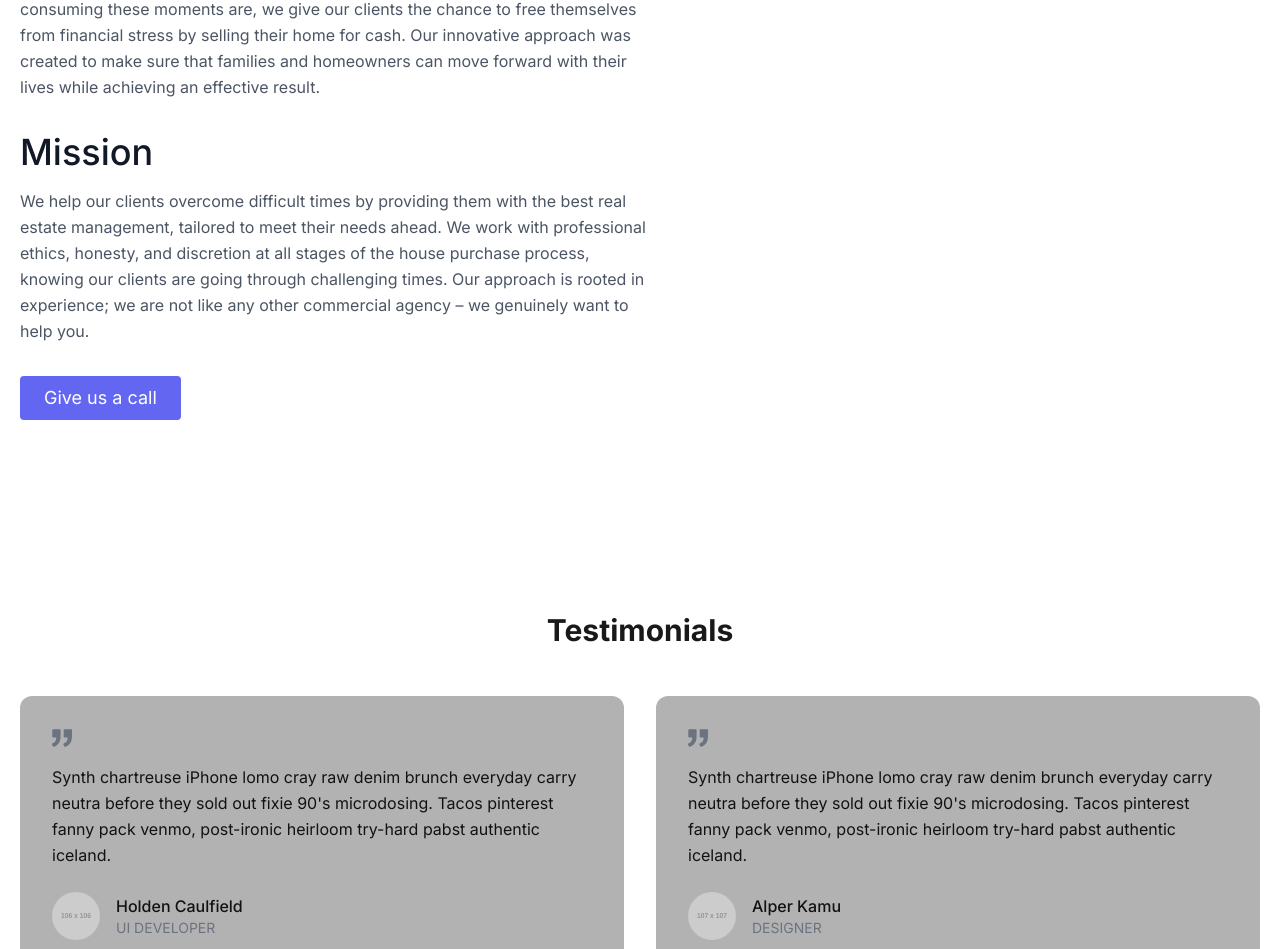
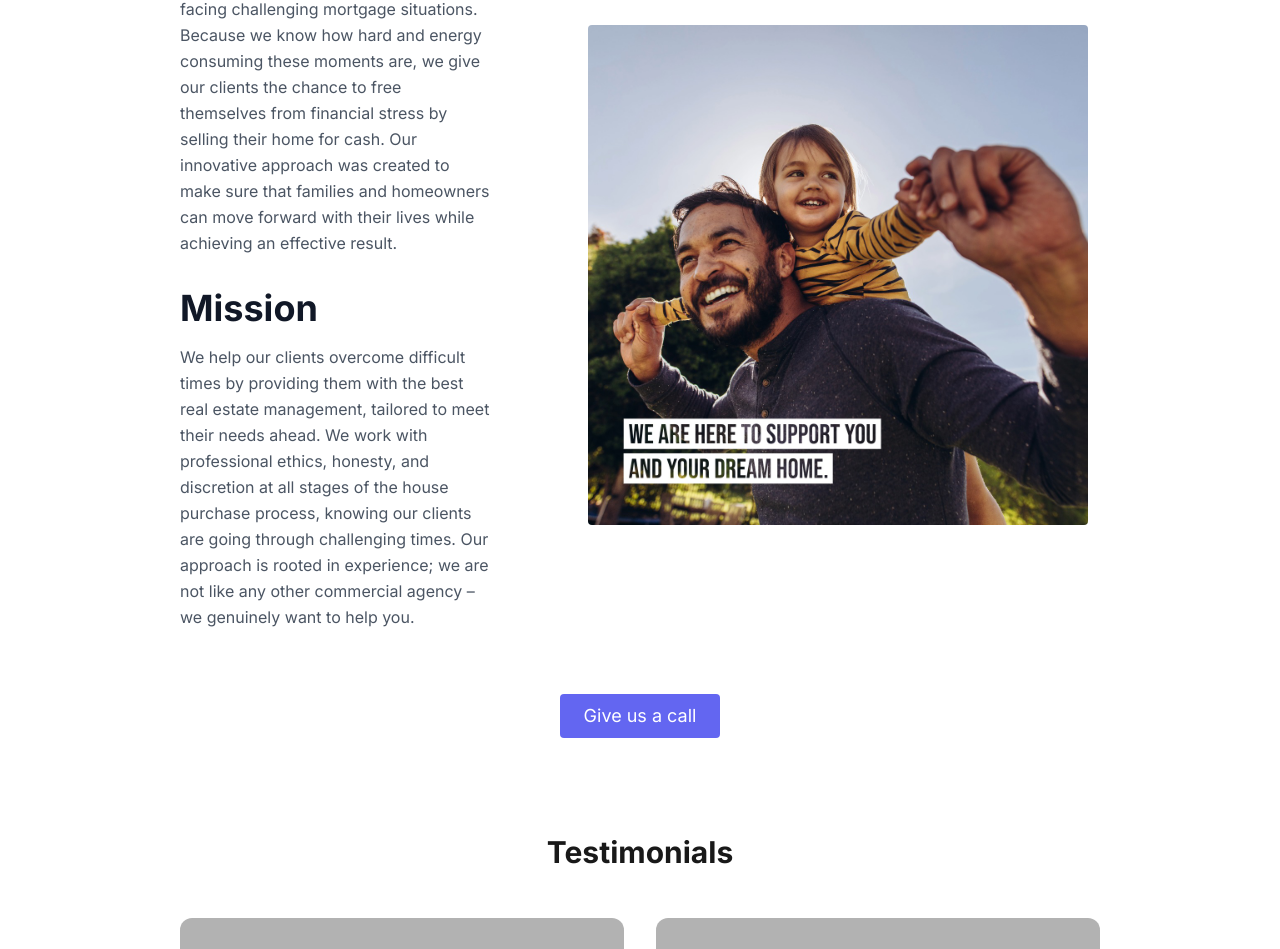
Before and after one commit to ACarnevale21/real-state-landing-fkd, a Next.js app: page / in a window 1280 px wide. Shown: the part 1176-2125 px from the top of the page. Built offline with nearby package versions, Linux system fonts and the light colour scheme.

Commit message:
changes in about us , added image and changed the testimonials padding

```diff
--- a/app/components/Aboutus/index.tsx
+++ b/app/components/Aboutus/index.tsx
@@ -1,51 +1,58 @@
 import React from "react";
+import Image from "next/image";
+import aboutPick from "../../assets/about-us-img.jpeg";
 
 function AboutUs() {
   return (
     <section className="text-gray-600 body-font bg-white">
-      <div className="container mx-auto flex px-5 py-24 md:flex-row flex-col items-center">
+      <div className="w-3/4 mx-auto flex px-5 pt-24 pb-8 md:flex-row flex-col items-center">
         <div className="lg:flex-grow md:w-1/2 lg:pr-24 md:pr-16 flex flex-col md:items-start md:text-left mb-16 md:mb-0 items-center text-center">
-          <h1 className="title-font sm:text-4xl text-3xl mb-4 font-medium text-gray-900">
+          <div>
+            <h1 className="title-font sm:text-4xl text-4xl mb-4 font-bold text-gray-900">
               About Us
               <br className="hidden lg:inline-block" />
             </h1>
+
             <p className="mb-8 leading-relaxed">
-            At Bright Future, we provide a unique and fast solution for property
-            owners facing challenging mortgage situations. Because we know how
-            hard and energy consuming these moments are, we give our clients the
-            chance to free themselves from financial stress by selling their
-            home for cash. Our innovative approach was created to make sure that
-            families and homeowners can move forward with their lives while
-            achieving an effective result.
+              At Bright Future, we provide a unique and fast solution for
+              property owners facing challenging mortgage situations. Because we
+              know how hard and energy consuming these moments are, we give our
+              clients the chance to free themselves from financial stress by
+              selling their home for cash. Our innovative approach was created
+              to make sure that families and homeowners can move forward with
+              their lives while achieving an effective result.
             </p>
-          <h1 className="title-font sm:text-4xl text-3xl mb-4 font-medium text-gray-900">
+          </div>
+          <div>
+            <h1 className="title-font sm:text-4xl text-4xl mb-4 font-bold text-gray-900">
               Mission
               <br className="hidden lg:inline-block" />
             </h1>
             <p className="mb-8 leading-relaxed">
-            We help our clients overcome difficult times by providing them with
-            the best real estate management, tailored to meet their needs ahead.
-            We work with professional ethics, honesty, and discretion at all
-            stages of the house purchase process, knowing our clients are going
-            through challenging times. Our approach is rooted in experience; we
-            are not like any other commercial agency – we genuinely want to help
-            you.
+              We help our clients overcome difficult times by providing them
+              with the best real estate management, tailored to meet their needs
+              ahead. We work with professional ethics, honesty, and discretion
+              at all stages of the house purchase process, knowing our clients
+              are going through challenging times. Our approach is rooted in
+              experience; we are not like any other commercial agency – we
+              genuinely want to help you.
             </p>
-          <div className="flex justify-center">
-            <button className="inline-flex text-white bg-indigo-500 border-0 py-2 px-6 focus:outline-none hover:bg-indigo-600 rounded text-lg">
-              Give us a call
-            </button>
           </div>
         </div>
         <div className="lg:max-w-lg lg:w-full md:w-1/2 w-5/6">
-          <image
-            src="app/assets/about-us-img.jpeg"
-            width={720}
-            height={600}
+          <Image
+            src={aboutPick}
+            width={500}
+            height={500}
             alt="Picture of the author"
             className="object-cover object-center rounded"
           />
         </div>
+      </div>
+      <div className="flex justify-center mx-auto">
+        <button className="inline-flex text-white bg-indigo-500 border-0 py-2 px-6 focus:outline-none hover:bg-indigo-600 rounded text-lg">
+          Give us a call
+        </button>
       </div>
     </section>
   );
--- a/app/components/Testimonials/index.tsx
+++ b/app/components/Testimonials/index.tsx
@@ -3,22 +3,22 @@ import TestimonialCard from "./TestimonialCard";
 const Testimonials: React.FC = () => {
   return (
     <section className="text-black/90 bg-white body-font" id="testimonials">
-      <div className="container px-5 py-24 mx-auto">
+      <div className="w-3/4 px-5 pt-24 mx-auto">
         <h1 className="text-3xl font-bold title-font text-black/90 mb-12 text-center">
           Testimonials
         </h1>
         <div className="flex flex-wrap -m-4">
           <TestimonialCard
             imageSrc="https://dummyimage.com/106x106"
-            name="Holden Caulfield"
-            role="UI DEVELOPER"
-            content="Synth chartreuse iPhone lomo cray raw denim brunch everyday carry neutra before they sold out fixie 90's microdosing. Tacos pinterest fanny pack venmo, post-ironic heirloom try-hard pabst authentic iceland."
+            name="Julie G."
+            role="Jacksonville, FL"
+            content="Incredibly grateful for Bright Future! In a desperate moment where my home was on the brink of foreclosure (and I was about to lose everything), they sprang into action and managed to halt the auction by purchasing my home. Their efficiency in contacting my mortgage company and solving the situation left me speechless. Thanks to their prompt intervention, the mortgage is no longer a worry, and they even provided me with cash."
           />
           <TestimonialCard
             imageSrc="https://dummyimage.com/107x107"
             name="Alper Kamu"
             role="DESIGNER"
-            content="Synth chartreuse iPhone lomo cray raw denim brunch everyday carry neutra before they sold out fixie 90's microdosing. Tacos pinterest fanny pack venmo, post-ironic heirloom try-hard pabst authentic iceland."
+            content="Thanks to them, I can actually see a bright future for me and my family. From the first contact to the end of the process, their team, led by Dayanne, showcased an exceptional level of professionalism and supportive communication. Their meticulous and friendly approach allowed me to regain peace of mind and keep my sanity during such a challenging time. I'm super thankful."
           />
           {/* Agrega más testimonios aquí */}
         </div>
```
Lines whose indentation alone changed are shown as unchanged.
